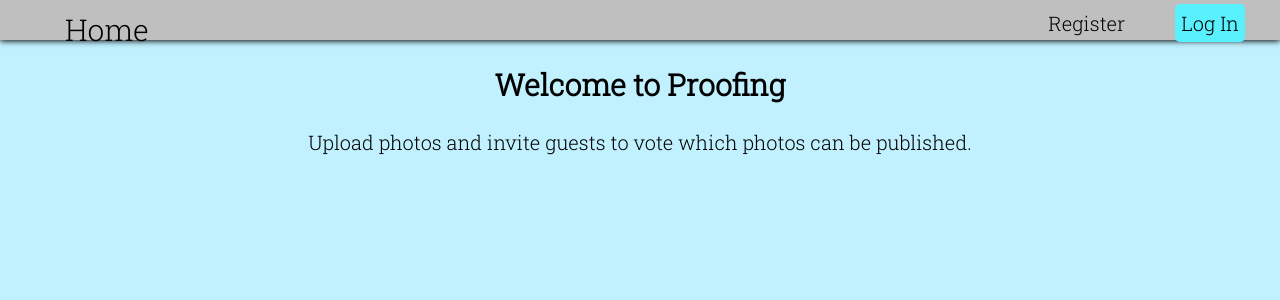
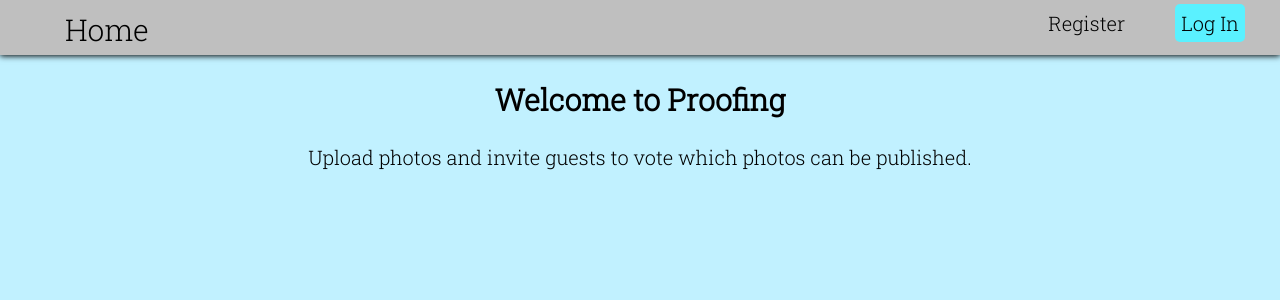
Before and after one commit to NickFoden/proofing-client, a React (Create React App) app: page / in a window 1280 px wide. Shown: the top 300 px of the page. Built offline with nearby package versions, Linux system fonts and the light colour scheme; no server answers.

Commit message:
Tinkering with css. Lining up form labels.

```diff
--- a/src/Components/Form.css
+++ b/src/Components/Form.css
@@ -20,3 +20,7 @@
   font-size: 20px;
   font-family: "Roboto Slab", serif;
 }
+
+.login-form {
+  text-align: center;
+}
--- a/src/Components/HeaderNav.css
+++ b/src/Components/HeaderNav.css
@@ -37,6 +37,7 @@ a {
   background-color: #f8f4ff;
   text-align: center;
   width: 100%;
+  height: 55px;
 }
 
 #header-nav ul {
@@ -98,6 +99,7 @@ a {
     box-shadow: 0px 1px 6px;
     background-color: #bfbfbf;
     text-align: right;
+    height: 55px;
   }
 
   #header-nav ul {
--- a/src/actions/index.js
+++ b/src/actions/index.js
@@ -146,6 +146,7 @@ export const savePhoto = (uploaded, currentUser, authToken) => {
       .catch(err => console.log(err));
   };
 };
+
 export const loadAlbums = (username, authToken) => dispatch => {
   axios
     .get(`${API_BASE_URL}/albums/${username}`, {
```
